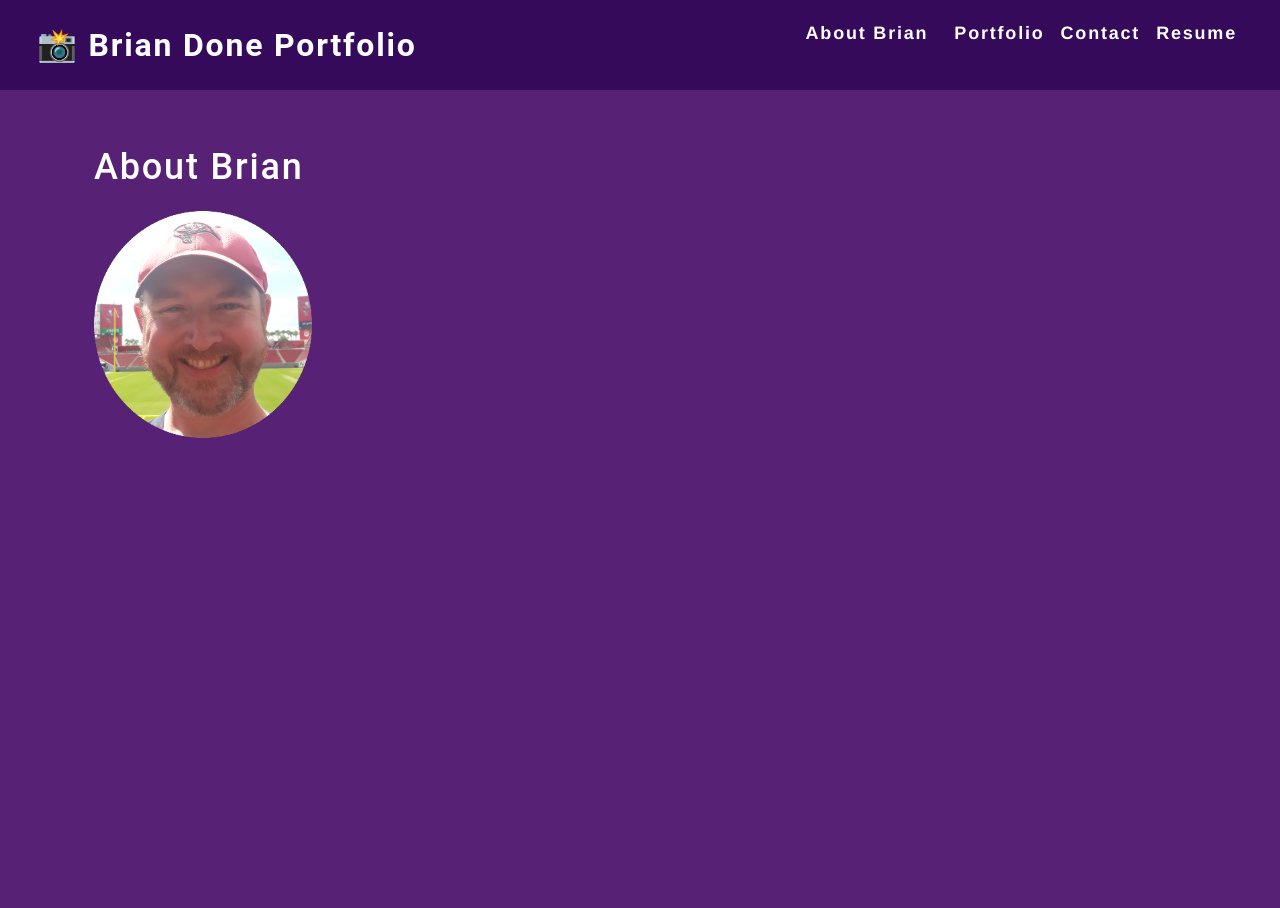
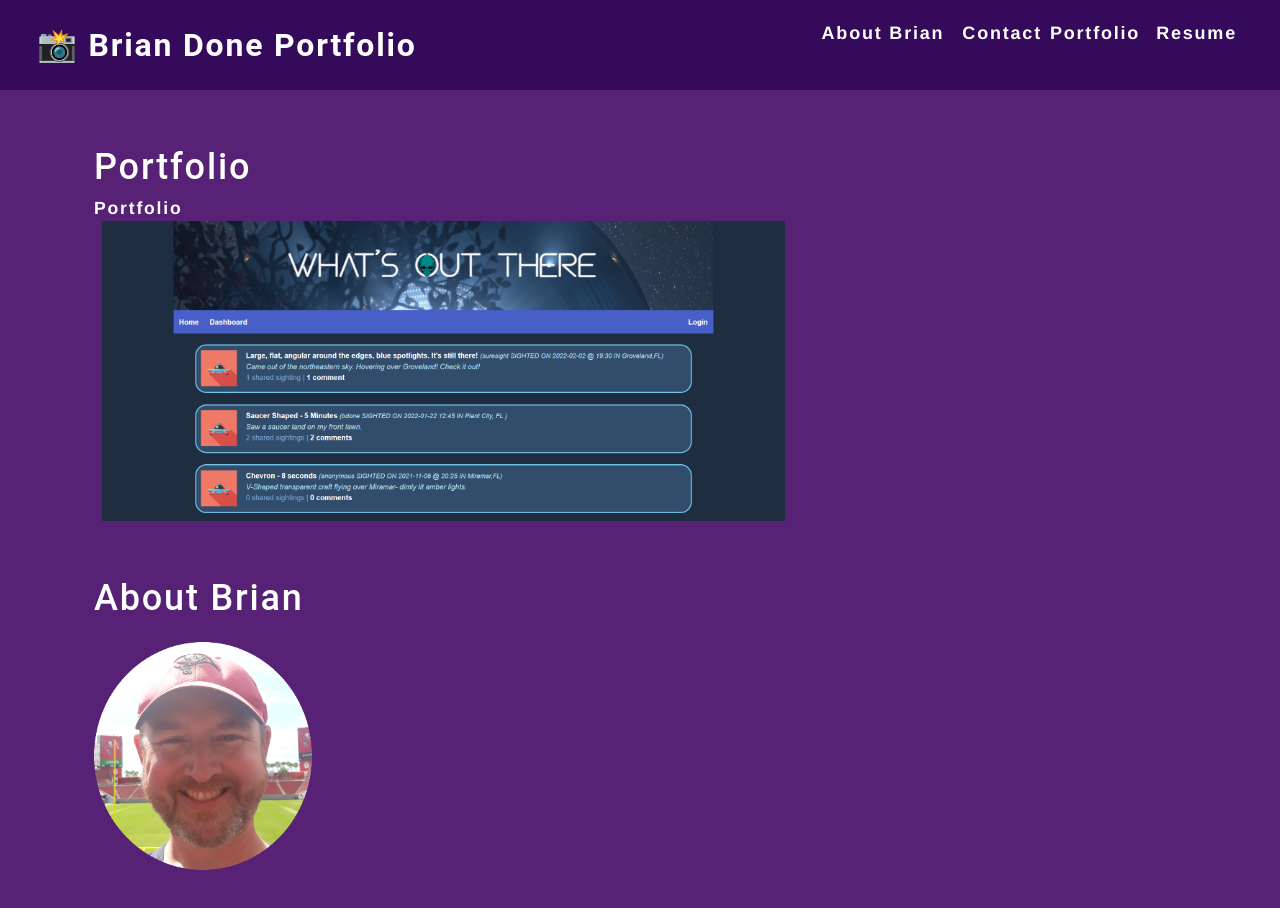
Before and after one commit to bdoneq7/brian-react-portfolio, a React (Create React App) app: page / in a window 1280 px wide. Shown: the top 908 px of the page. Before the commit the page ends 800 px from the top, so only its background shows below. Built offline with nearby package versions, Linux system fonts and the light colour scheme.

Commit message:
added portfolio component and updated nav

```diff
--- a/src/App.js
+++ b/src/App.js
@@ -1,14 +1,15 @@
 import React from 'react';
 import Nav from './components/Nav';
 import About from './components/About';
+import Portfolio from './components/Portfolio';
 import './App.css';
-
 
 function App() {
   return (
     <div>
       <Nav></Nav>
       <main>
+        <Portfolio></Portfolio>
         <About></About>
       </main>
     </div>
--- a/src/components/Nav/index.js
+++ b/src/components/Nav/index.js
@@ -12,7 +12,6 @@ function Nav() {
           description:
             "portfolio of projects",
         },
-        { name: "Contact", description: "Contact Brian" },
         { name: "Resume", description: "Brian Resume" },
 
       ];
@@ -30,6 +29,9 @@ function Nav() {
         <a href="#about">
           About Brian
         </a>
+      </li>
+      <li>
+        <span>Contact</span>
       </li>
       {categories.map((category) => (
   <li
--- /dev/null
+++ b/src/components/Portfolio/index.js
@@ -0,0 +1,25 @@
+import React from 'react';
+import { capitalizeFirstLetter } from '../../utils/helpers';
+import featuredOne from "../../assets/images/featured/whatsoutthere.PNG";
+
+function Portfolio(props) {
+    const currentCategory = {
+      name: "Portfolio",
+      description:
+        "Featured Projects",
+    };
+    return (
+        <section>
+        <h1>{capitalizeFirstLetter(currentCategory.name)}</h1>
+        <p>{currentCategory.name}</p>
+        <div className="flex-row">
+          <img
+            src={featuredOne}
+            alt="What's Out There"
+            className="img-thumbnail mx-1"
+          />
+      </div>
+      </section>
+    );
+  }
+export default Portfolio;
```
Also changed, not shown: src/assets/images/featured/what2watch.PNG (added), src/assets/images/featured/whatsoutthere.PNG (added).
